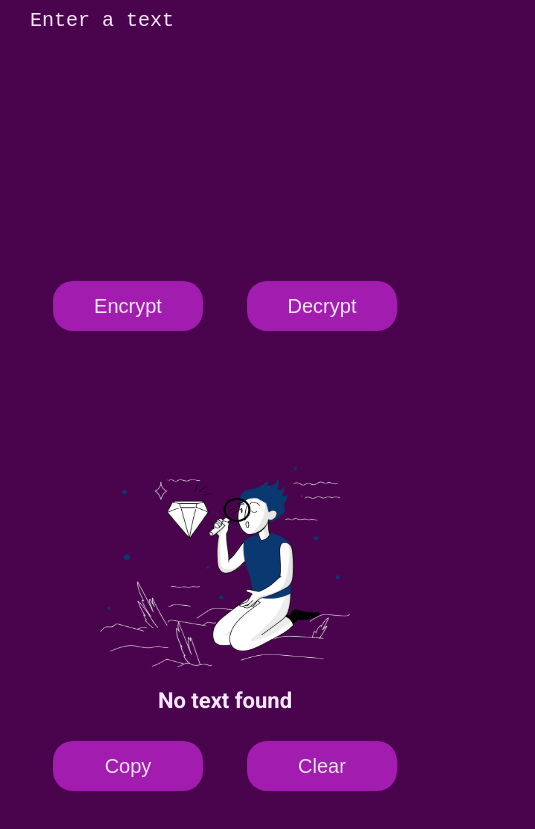
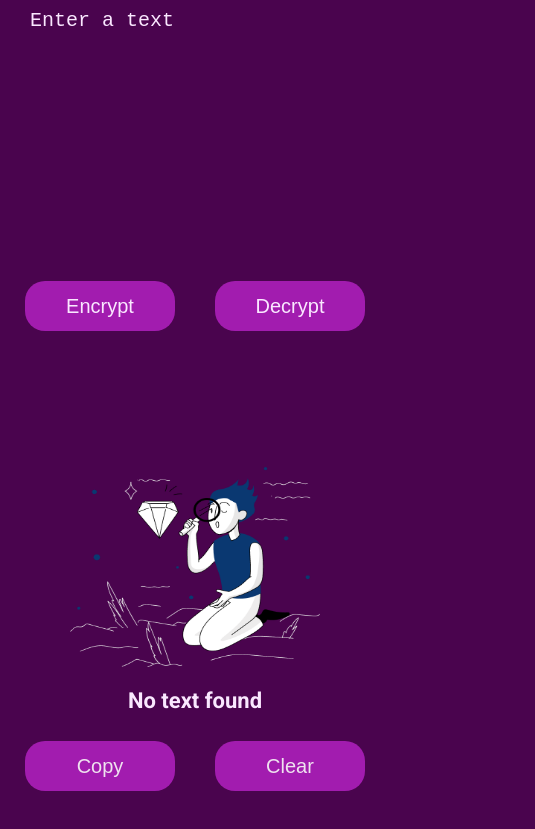
Before and after one commit to rotfflores/text-encryptor, a plain HTML site: page index.html in a window 390 px wide. Shown: the part 141-970 px from the top of the page, 535 px wide, since content can reach past the window. Drawn offline with Linux system fonts and the light colour scheme.

Commit message:
Update style.css

```diff
--- a/style.css
+++ b/style.css
@@ -94,11 +94,11 @@ main {
 .output-text {
     align-items: center;
     background-color: #4a044e;
-    color: #efe2ef;
+    color: #fae8ff;
     font-size: 20px;
     border: none;
     resize: none;
-    pointer-events: none;
+    width: 100%;
 }
 
 .output-text:focus {
@@ -144,17 +144,26 @@ main {
 /*mobile*/
 
 @media (max-width: 440px) {
+
     main {
         flex-direction: column;
     }
 
     .box-input {
-        width: 100%;
+        width: auto;
         height: 400px;
     }
 
+    .box-button, .box-button-output {
+        display: flex;
+        align-items: center;
+    }
+
     .box-output {
-        width: 100%;
-        height: 350px;
+        width: auto;
+        height: auto;
+        display: flex;
+        align-items: center;
+        box-sizing: border-box;
     }
 }
```
